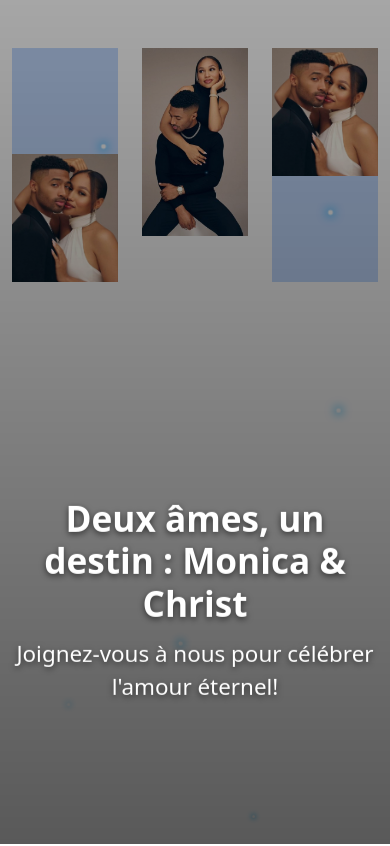
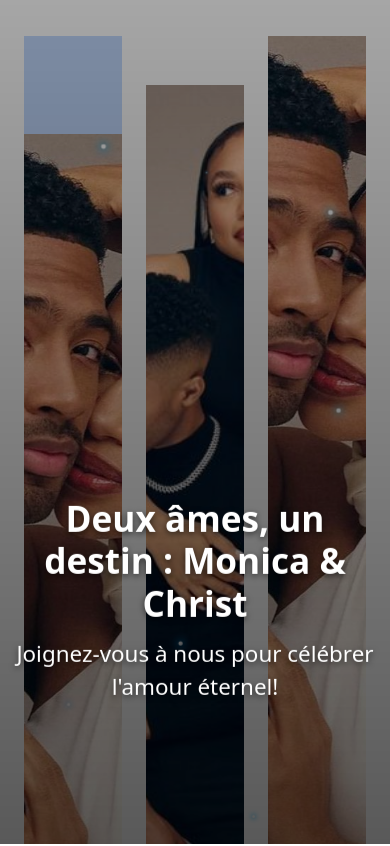
Before and after one commit to Outchi-Services/coupleMapinga, a website: page frontend/index.html in a window 390 px wide. Shown: the top 846 px of the page. Drawn offline with nearby package versions, Linux system fonts and the light colour scheme.

Commit message:
Update style.css
mobile version

```diff
--- a/frontend/css/style.css
+++ b/frontend/css/style.css
@@ -30,12 +30,61 @@ html, body {
   }
 }
 
-/* 📱 Mobiles: keep centered */
+/* 📱 Mobiles: keep centered
 @media (max-width: 767px) {
   #hero {
     background-position: center center;
   }
+} */
+
+/* MOBILE HERO ADJUSTMENTS */
+@media (max-width: 767px) {
+  #hero {
+    height: 100vh; /* full viewport height */
+    display: flex;
+    flex-direction: column;
+    justify-content: center; /* centers content vertically */
+    align-items: center;
+    position: relative;
+  }
+
+  /* Ensure images fill the hero height */
+  #hero .row {
+    width: 100%;
+    height: 100%;
+  }
+
+  #hero .col-4,
+  #hero .col-3,
+  #hero .col-md-3,
+  #hero .col-md-4 {
+    display: flex;
+    justify-content: center;
+    align-items: center;
+  }
+
+  #hero img.img-fluid {
+    height: 100vh; /* full screen height */
+    object-fit: cover;
+    width: auto; /* maintain aspect ratio */
+  }
+
+  /* Hero text */
+  #hero .hero-text {
+    top: 50%; /* vertically center */
+    transform: translate(-50%, -50%);
+    padding: 0 1rem; /* small padding on sides */
+  }
+
+  .fade-slide-text {
+    font-size: 1.8rem;
+  }
+
+  .fade-slide-sub {
+    font-size: 1.1rem;
+  }
 }
+
 
 /* Full-screen background image */
 #hero .hero-bg {
```
